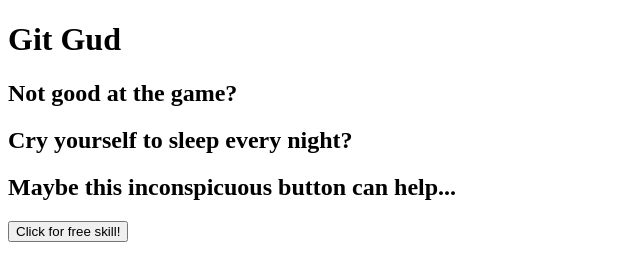
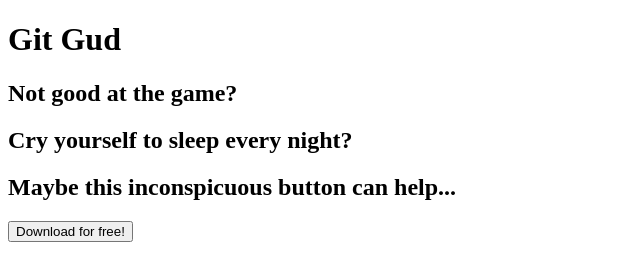
Before and after one commit to Kurbads0/mana-otraa-webpage, a plain HTML site: page index.html in a window 1280 px wide. Shown: the full height of the page, 0-640 px from the left. Drawn offline with Linux system fonts and the light colour scheme.

Commit message:
Update index.html

```diff
--- a/index.html
+++ b/index.html
@@ -6,7 +6,7 @@
   <h2>Not good at the game?</h2>
   <h2>Cry yourself to sleep every night?</h2>
   <h2>Maybe this inconspicuous button can help...</h2>
-  <button type="button" onclick="alert('Paldies par kredītkartes informāciju! Beidzot varēšu atļauties Optima līnijas šņabi...')">Click for free skill!</button>
+  <button type="button" onclick="alert('Paldies par kredītkartes informāciju! Beidzot varēšu atļauties Optima līnijas šņabi...')">Download for free!</button>
 
 </body>
 </html>
```
